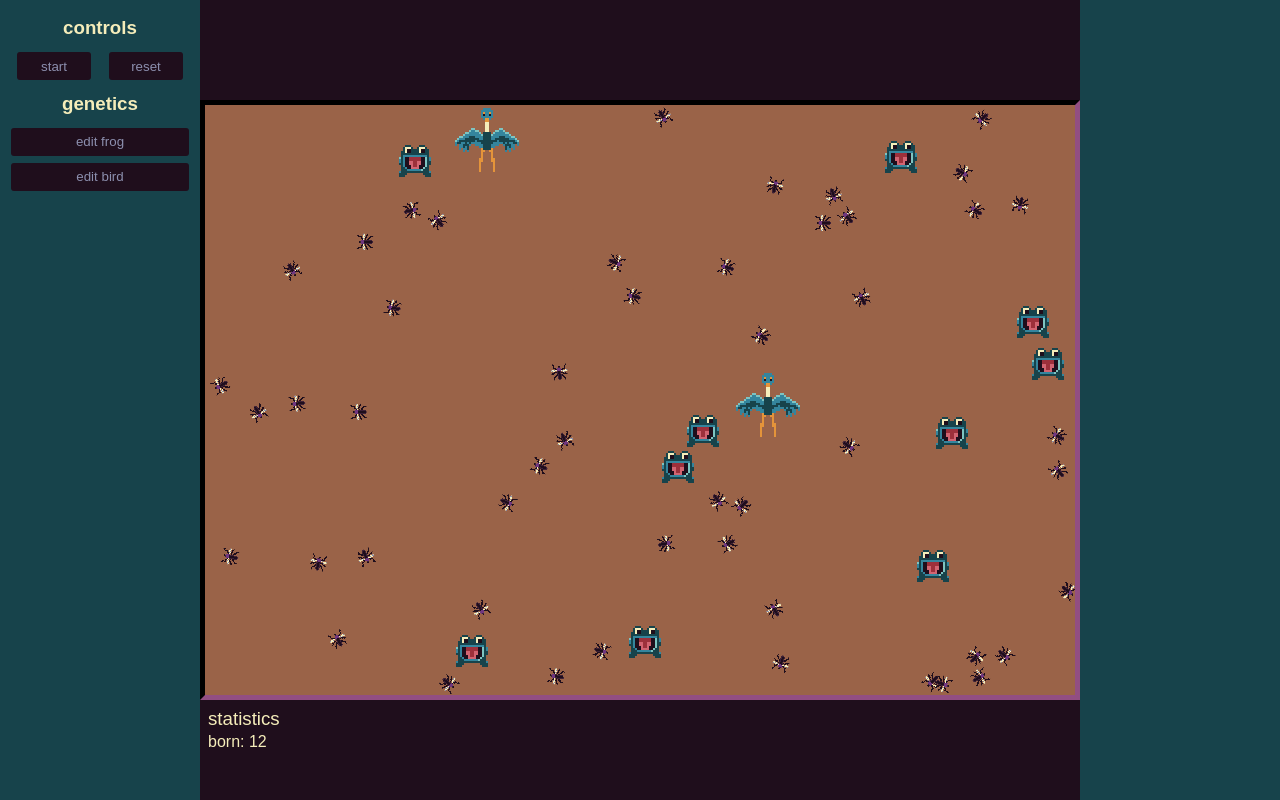
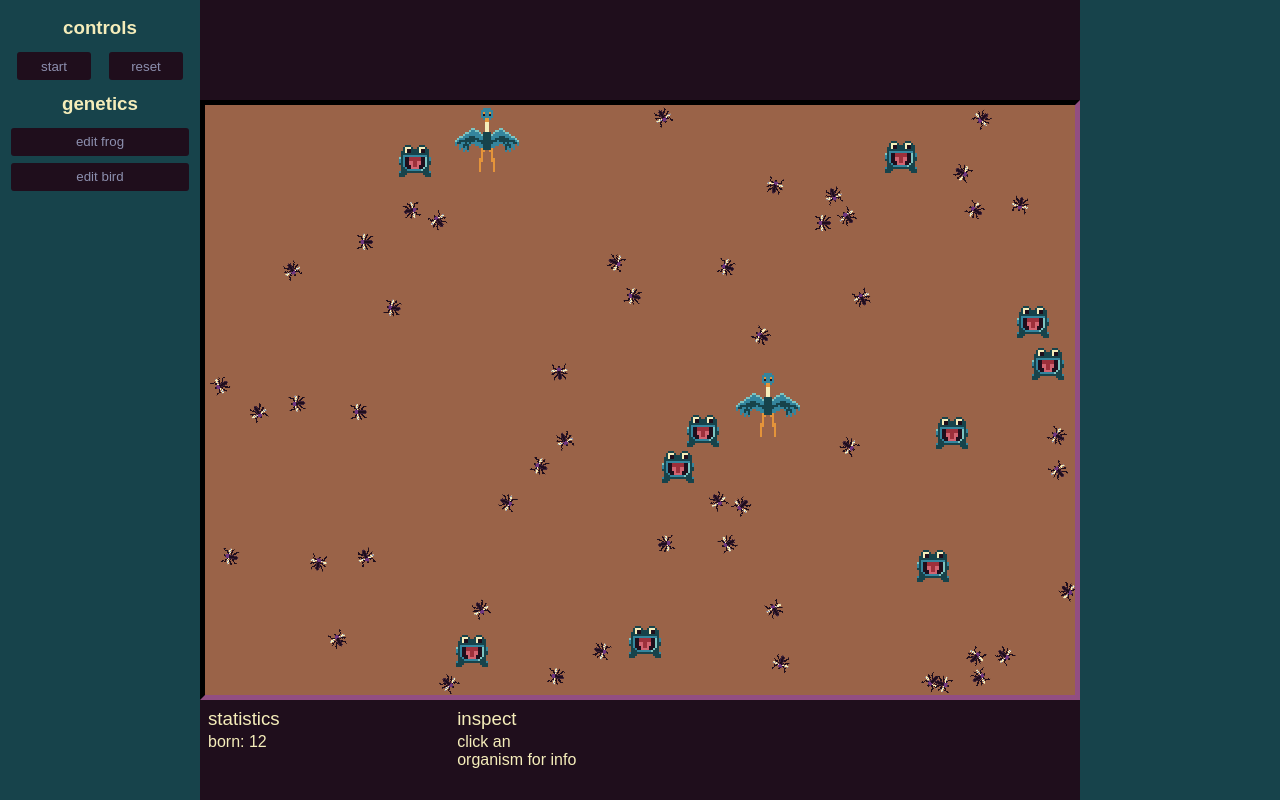
Before and after one commit to jtleniger/eco, a Vue app: page / in a window 1280 px wide. Built offline with nearby package versions, Linux system fonts and the light colour scheme.

Commit message:
inspector sort of works

```diff
--- a/src/App.vue
+++ b/src/App.vue
@@ -1,5 +1,5 @@
 <script setup lang="ts">
-import { onMounted, reactive, ref } from 'vue'
+import { onMounted, reactive, ref, type Ref } from 'vue'
 import World from './world'
 import p5 from 'p5'
 import Statistics from './components/Statistics.vue'
@@ -9,6 +9,7 @@ import GeneticsEditor from './components/GeneticsEditor.vue'
 import { OrganismType } from './organism/organismType'
 import { DNA } from './organism/genetics/dna'
 import EditButtons from './components/EditButtons.vue'
+import type Organism from './organism/organism'
 
 let world: World
 let stats = reactive(new Stats())
@@ -16,6 +17,8 @@ let sketch: p5
 let running = ref(false)
 let showGenetics = ref(false)
 let editingOrganism = ref(OrganismType.Frog)
+let inspectedStats: Ref<[string, number][] | undefined> = ref(undefined)
+let inspected: Organism | null = null
 
 const toggleRunning = () => {
   running.value = !running.value
@@ -72,11 +75,21 @@ onMounted(() => {
       s.background('#9A6348')
       world.draw()
 
-      if (!world.speed.running) {
-        return
+      inspectedStats.value = inspected?.stats
+
+      if (world.speed.running) {
+        world.update()
       }
+    }
 
-      world.update()
+    s.mouseClicked = (): void => {
+      const loc = s.createVector(s.mouseX, s.mouseY)
+      for (let o of world.allOrganisms) {
+        if (o.near(loc)) {
+          inspected = o
+          break
+        }
+      }
     }
   }, document.getElementById('simulator') ?? document.body)
 })
@@ -97,7 +110,9 @@ onMounted(() => {
     <section class="right"></section>
     <section class="top"></section>
     <section id="simulator" class="simulator"></section>
-    <section class="bottom"><Statistics :stats="stats"></Statistics></section>
+    <section class="bottom">
+      <Statistics :stats="stats" :inspected="inspectedStats"></Statistics>
+    </section>
   </main>
 </template>
 
@@ -152,6 +167,7 @@ main {
 
 .bottom {
   grid-row: 3 / span 1;
+  display: flex;
 }
 
 .simulator {
--- a/src/components/Inspect.vue
+++ /dev/null
@@ -1 +0,0 @@
-<script lang="ts" setup></script>
--- a/src/components/Statistics.vue
+++ b/src/components/Statistics.vue
@@ -3,15 +3,23 @@ import type Stats from '@/stats'
 
 const props = defineProps<{
   stats: Stats
+  inspected: [string, number][] | undefined
 }>()
 </script>
 
 <template>
   <section>
     <h1>statistics</h1>
-    <div class="statistics">
+    <div class="data">
       <div v-for="[v, k] in stats.iterator">{{ v }}: {{ k }}</div>
     </div>
+  </section>
+  <section>
+    <h1>inspect</h1>
+    <div v-if="inspected" class="data">
+      <div v-for="[v, k] in inspected">{{ v }}: {{ k }}</div>
+    </div>
+    <div v-else class="data">click an organism for info</div>
   </section>
 </template>
 
@@ -30,7 +38,7 @@ h1 {
   grid-row: 1 / span 1;
 }
 
-.statistics {
+.data {
   display: flex;
   flex-direction: column;
   flex-wrap: wrap;
--- a/src/organism/frog.ts
+++ b/src/organism/frog.ts
@@ -80,7 +80,12 @@ class Frog extends Sprite implements Organism, Edible {
   }
 
   get stats(): [string, number][] {
-    return [...this.eats.stats, ...this.health.stats, ...this.rests.stats]
+    return [
+      ...this.eats.stats,
+      ...this.health.stats,
+      ...this.rests.stats,
+      ['generation', this.generation],
+    ]
   }
 
   draw(): void {
--- a/src/organism/organism.ts
+++ b/src/organism/organism.ts
@@ -2,11 +2,8 @@ import type p5 from 'p5'
 import type { DNA } from './genetics/dna'
 import type Health from './traits/health'
 import type State from './state'
-import type Eats from './traits/eats'
-import type Mates from './traits/mates'
 import type Rests from './traits/rests'
 import type World from '../world'
-import type Edible from '@/edible'
 
 export default interface Organism {
   world: World
@@ -15,8 +12,8 @@ export default interface Organism {
   dna: DNA
   health: Health
   die: (reason: string) => void
-  // mates: Mates
   rests: Rests
   generation: number
+  near: (point: p5.Vector) => boolean
   get stats(): [string, number][]
 }
--- a/src/organism/traits/eats.ts
+++ b/src/organism/traits/eats.ts
@@ -90,9 +90,7 @@ class Eats<Food extends Edible> implements Drive {
       return
     }
 
-    const dist = this.pos.dist(this.nearbyFood.pos)
-
-    if (dist < 16) {
+    if (this.organism.near(this.nearbyFood.pos)) {
       this.eat()
       this.end()
     }
--- a/src/organism/traits/mates.ts
+++ b/src/organism/traits/mates.ts
@@ -99,9 +99,7 @@ class Mates<Food extends Edible> implements Drive {
 
     const m = this.nearbyMate
 
-    const dist = this.pos.dist(m.pos)
-
-    if (dist < 16) {
+    if (this.organism.near(m.pos)) {
       this.state.delete(State.Available)
       m.state.delete(State.Available)
 
--- a/src/sprite.ts
+++ b/src/sprite.ts
@@ -35,6 +35,12 @@ abstract class Sprite {
     this.sketch.image(this.img, 0, 0, width, height)
     this.sketch.pop()
   }
+
+  near(point: p5.Vector): boolean {
+    const dist = this.pos.dist(point)
+
+    return dist < 16
+  }
 }
 
 export default Sprite
--- a/src/world.ts
+++ b/src/world.ts
@@ -7,7 +7,7 @@ import Frog from './organism/frog'
 import Speed from './speed'
 import type Stats from './stats'
 import { Clock } from './utilities'
-import type Edible from './edible'
+import type Organism from './organism/organism'
 
 class World {
   private static readonly MAX_FOOD: number = 50
@@ -30,6 +30,10 @@ class World {
     this.sketch = sketch
     this.foodClock = new Clock(this.speed, this.growFood.bind(this), 0.4)
     this.stats = stats
+  }
+
+  get allOrganisms(): Organism[] {
+    return [...this.frogs, ...this.birds]
   }
 
   initBugs(): void {
```
